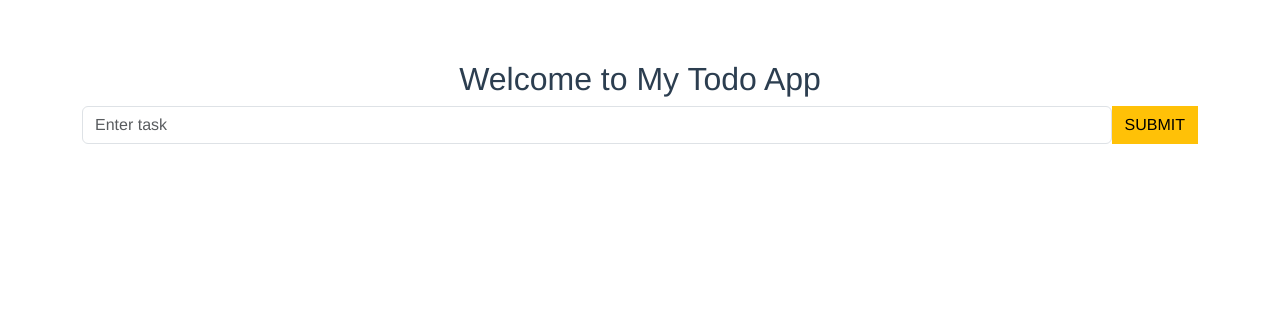
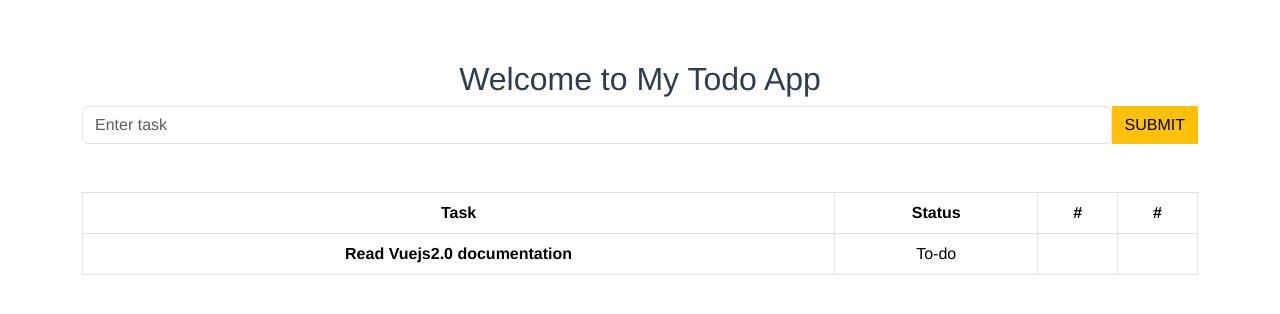
Before and after one commit to hninhnin0929/ToDoApp-V1, a Vue app: page /#/ in a window 1280 px wide. Shown: the top 314 px of the page. Built offline with nearby package versions, Linux system fonts and the light colour scheme.

Commit message:
add bootstrap border table

```diff
--- a/src/components/Home.vue
+++ b/src/components/Home.vue
@@ -3,11 +3,31 @@
 
     <h2 class="text-center mt-5">{{ msg }}</h2>
 
-      <!-- Input -->
+    <!-- Input -->
     <div class="d-flex">
       <input type="text" class="form-control" placeholder="Enter task">
       <button class="btn btn-warning rounded-0">SUBMIT</button>
     </div>
+
+    <!-- Task Table -->
+    <table class="table table-bordered mt-5">
+      <thead>
+        <tr>
+          <th scope="col">Task</th>
+          <th scope="col">Status</th>
+          <th scope="col" class="text-center">#</th>
+          <th scope="col" class="text-center">#</th>
+        </tr>
+      </thead>
+      <tbody>
+        <tr>
+          <th>Read Vuejs2.0 documentation</th>
+          <td>To-do</td>
+          <td></td>
+          <td></td>
+        </tr>
+      </tbody>
+    </table>
 
   </div>
 </template>
@@ -15,7 +35,7 @@
 <script>
 export default {
   name: 'Home',
-  data () {
+  data() {
     return {
       msg: 'Welcome to My Todo App'
     }
@@ -25,7 +45,8 @@ export default {
 
 <!-- Add "scoped" attribute to limit CSS to this component only -->
 <style scoped>
-h1, h2 {
+h1,
+h2 {
   font-weight: normal;
 }
 </style>
```
